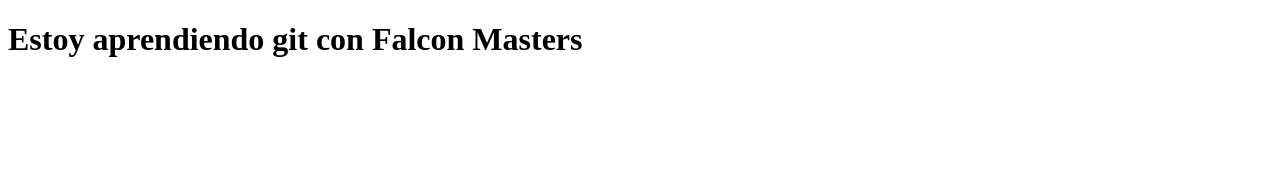
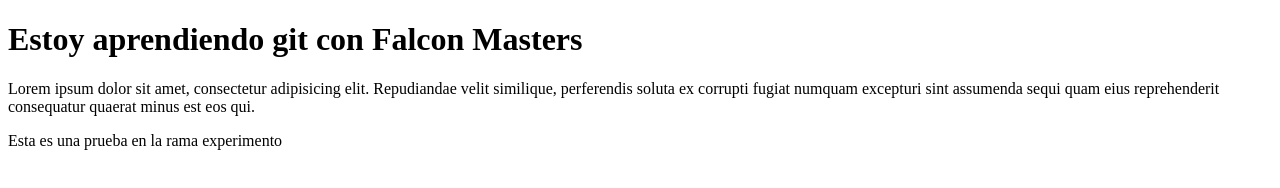
Before and after one commit to rych182/fmp-git, a plain HTML site: page index.html in a window 1280 px wide. Drawn offline with Linux system fonts and the light colour scheme.

Commit message:
Estoy haciendo una prueba en la rama experimento

```diff
--- a/index.html
+++ b/index.html
@@ -6,5 +6,9 @@
 </head>
 <body>
 	<h1>Estoy aprendiendo git con Falcon Masters</h1>
+
+	<p>Lorem ipsum dolor sit amet, consectetur adipisicing elit. Repudiandae velit similique, perferendis soluta ex corrupti fugiat numquam excepturi sint assumenda sequi quam eius reprehenderit consequatur quaerat minus est eos qui.</p>
+
+	<footer> Esta es una prueba en la rama experimento</footer>
 </body>
 </html>
```
